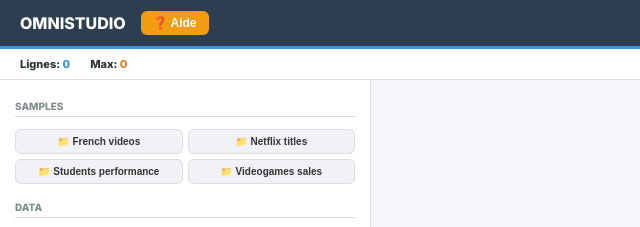
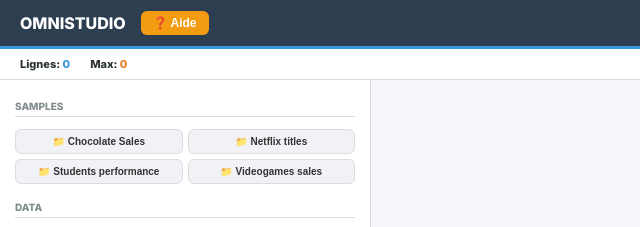
Before and after one commit to LudoRNLT/Visualisation, a plain HTML site: page index.html in a window 1280 px wide. Shown: the top 227 px of the page, 0-640 px from the left. Drawn offline with nearby package versions, Linux system fonts and the light colour scheme; a script that the page names is missing.

Commit message:
Update index.html

```diff
--- a/index.html
+++ b/index.html
@@ -47,7 +47,7 @@
     <div class="sidebar">
         <div class="section-title">Samples</div>
         <div class="example-grid">
-            <button class="btn-example" onclick="loadLocalCSV('FRvideos.csv')">📁 French videos</button>
+            <button class="btn-example" onclick="loadLocalCSV('ChocolateSales.csv')">📁 Chocolate Sales</button>
             <button class="btn-example" onclick="loadLocalCSV('netflix_titles.csv')">📁 Netflix titles</button>
             <button class="btn-example" onclick="loadLocalCSV('StudentsPerformance.csv')">📁 Students performance</button>
             <button class="btn-example" onclick="loadLocalCSV('vgsales.csv')">📁 Videogames sales</button>
@@ -118,4 +118,5 @@
 
 <script src="index.js"></script>
 </body>
+
 </html>
```
